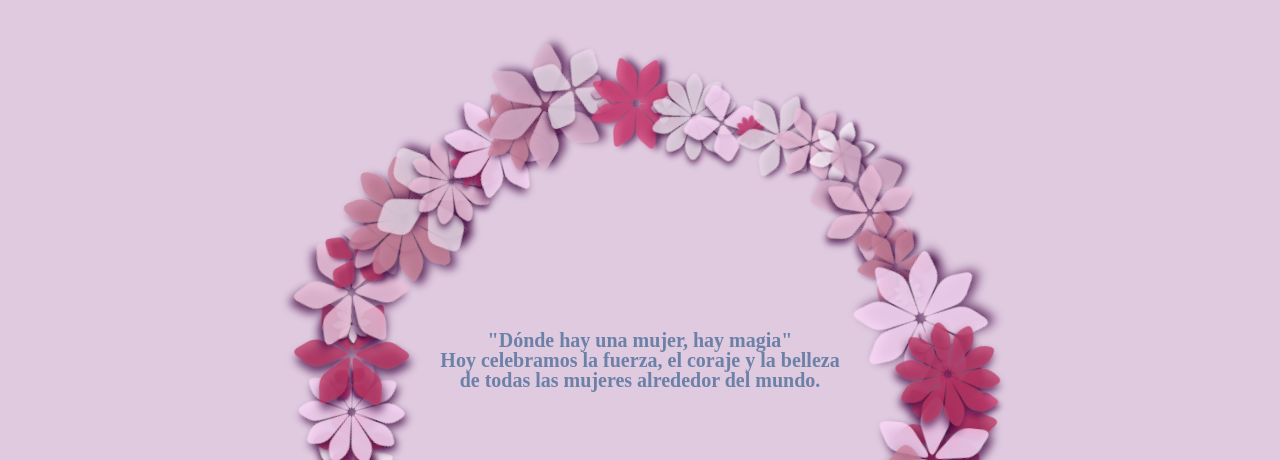
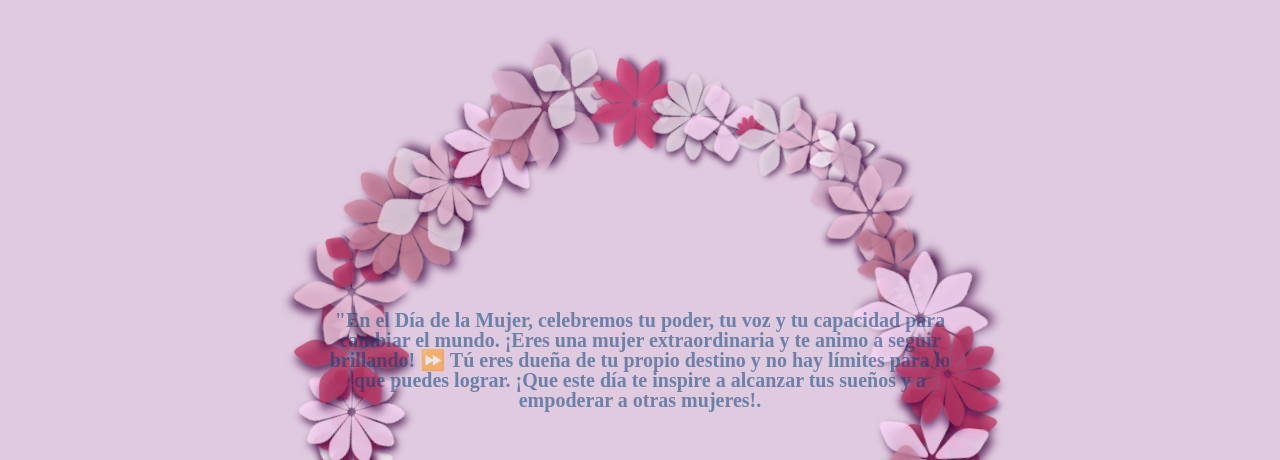
Before and after one commit to camillan98/FelizDIA, a plain HTML site: page index.html in a window 1280 px wide. Shown: the top 460 px of the page. Drawn offline with nearby package versions, Linux system fonts and the light colour scheme.

Commit message:
Update index.html

```diff
--- a/index.html
+++ b/index.html
@@ -47,9 +47,7 @@
 </svg>
 <!-- Texto en el centro -->
 <div id="texto1">Feliz Día de la Mujer</div>
-<div id="texto2">"Dónde hay una mujer, hay magia" <br>
-  Hoy celebramos la fuerza, el coraje y la belleza <br>
-  de todas las mujeres alrededor del mundo.
+<div id="texto2">"En el Día de la Mujer, celebremos tu poder, tu voz y tu capacidad para cambiar el mundo. ¡Eres una mujer extraordinaria y te animo a seguir brillando! ⏩ Tú eres dueña de tu propio destino y no hay límites para lo que puedes lograr. ¡Que este día te inspire a alcanzar tus sueños y a empoderar a otras mujeres!.
 
 </div>
 
```
